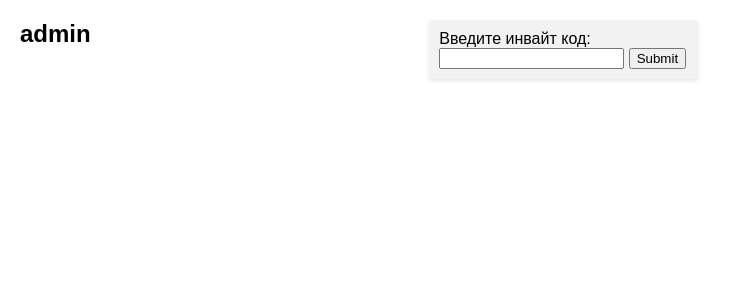
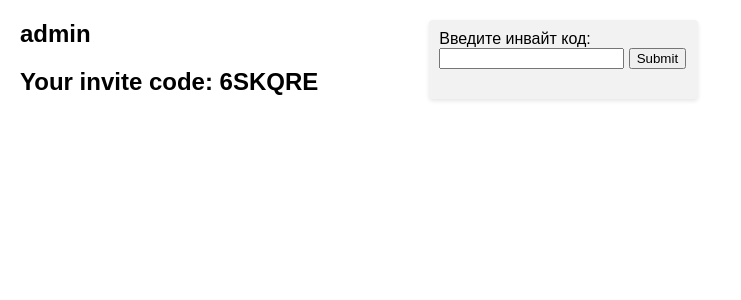
Before and after one commit to dushupitona/tz-referral_system-Django, a Django app: page / in a window 1280 px wide. Shown: the part 108-408 px from the top of the page, without its empty margins (0-741 px from the left). Run offline with Django 5.2, Linux system fonts and the light colour scheme; a user stored in the database is signed in.

Commit message:
add user's invite code in profile

```diff
--- a/anyproj/referral/templates/referral/profile.html
+++ b/anyproj/referral/templates/referral/profile.html
@@ -9,11 +9,12 @@
   <body>
     <header>
       <h2>User Profile</h2>
-      <h2><a href="{% url "logout" %}">Logout</a></h2>
+      <h2><a href="{% url 'logout' %}">Logout</a></h2>
     </header>
     <main>
       <div class="profile-info">
         <h2>{{ phone_number }}</h2>
+        <h2>Your invite code: {{ invite_code }}</h2>
       </div>
       <div class="profile-stats">
         <div class="stat">
--- a/anyproj/referral/views.py
+++ b/anyproj/referral/views.py
@@ -29,6 +29,7 @@ class IndexView(LoginRequiredMixin, FormView):
         context = super().get_context_data(**kwargs)
         user = self.request.user
         context['phone_number'] = user.phone_number
+        context['invite_code'] = user.referral_code
         context['inviter'] = user.inviter
         return context
 
```
Also changed, not shown: README.md, 1 other file.
